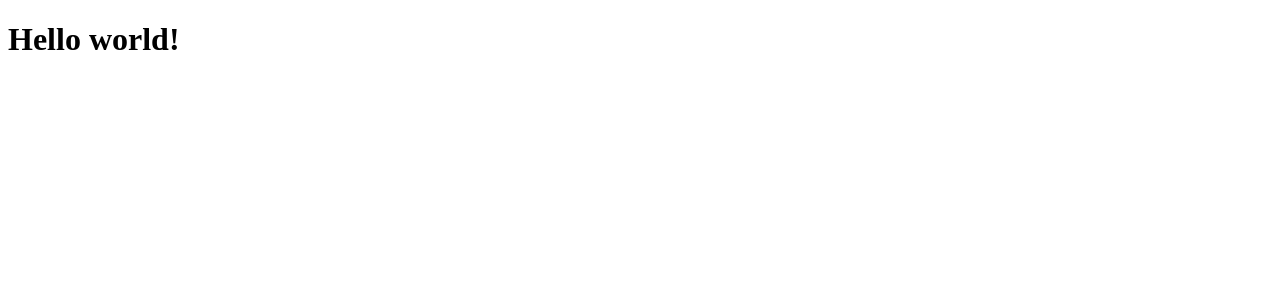
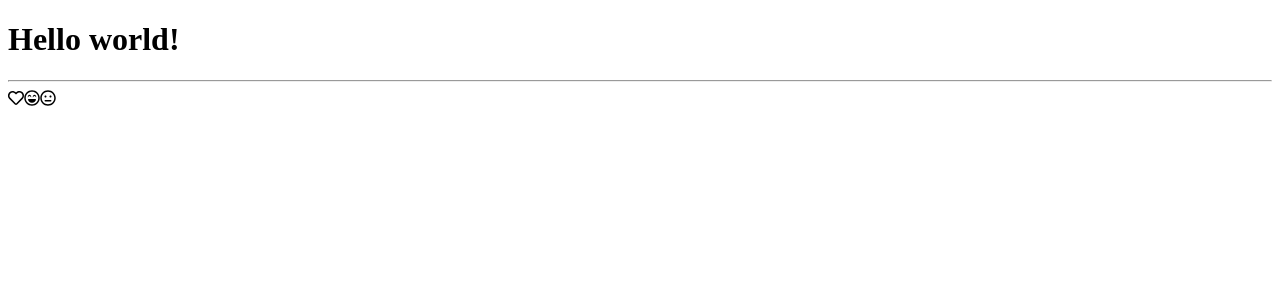
Before and after one commit to brianzelip/fa-pro-netlify-test, a Vue app: page / in a window 1280 px wide. Shown: the top 300 px of the page. Built offline with nearby package versions, Linux system fonts and the light colour scheme.

Commit message:
App.vue: Register and render TheHeader

```diff
--- a/src/App.vue
+++ b/src/App.vue
@@ -1,3 +1,16 @@
 <template>
-  <h1>Hello world!</h1>
+  <div>
+    <h1>Hello world!</h1>
+    <hr>
+    <TheHeader></TheHeader>
+  </div>
 </template>
+
+<script>
+import TheHeader from "./components/TheHeader.vue";
+export default {
+  components: {
+    TheHeader
+  }
+};
+</script>
```
